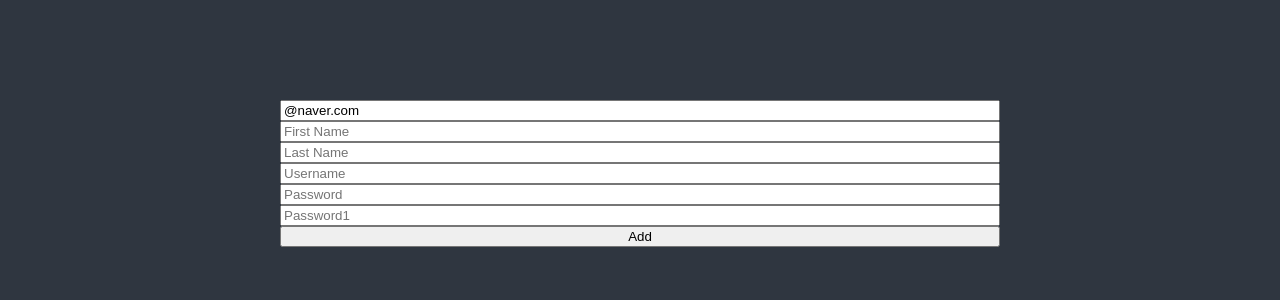
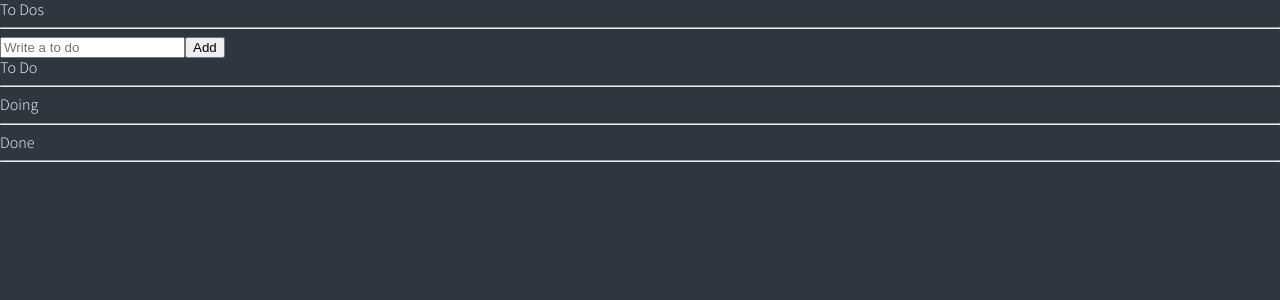
Before and after one commit to reload1bronze/react-master, a React (Create React App) app: page / in a window 1280 px wide. Shown: the top 300 px of the page. Built offline with nearby package versions, Linux system fonts and the light colour scheme.

Commit message:
#5.16 Recoil 활용하기 1. selector 설정 및 적용

```diff
--- a/src/App.tsx
+++ b/src/App.tsx
@@ -1,5 +1,5 @@
 import { createGlobalStyle } from "styled-components";
-import ToDoList from "./ToDoList";
+import ToDoList from "./components/ToDoList";
 
 const GlobalStyle = createGlobalStyle`
   @import url('https://fonts.googleapis.com/css2?family=Source+Sans+Pro:wght@300;400&display=swap');
--- a/src/ToDoList.tsx
+++ /dev/null
@@ -1,96 +0,0 @@
-import { useForm } from "react-hook-form";
-
-interface IForm {
-  email: string;
-  firstName: string;
-  lastName: string;
-  username: string;
-  password: string;
-  password1: string;
-  extraError?: string;
-}
-
-function ToDoList() {
-  const {
-    register,
-    handleSubmit,
-    formState: { errors },
-    setError,
-  } = useForm<IForm>({
-    defaultValues: {
-      email: "@naver.com",
-    },
-  });
-  const onValid = (data: IForm) => {
-    if (data.password !== data.password1) {
-      setError(
-        "password1",
-        { message: "Password are not the same" },
-        { shouldFocus: true }
-      );
-    }
-  };
-  console.log(errors);
-  return (
-    <div style={{ margin: 100, display: "flex", justifyContent: "center" }}>
-      <form
-        style={{
-          display: "flex",
-          flexDirection: "column",
-          width: 720,
-        }}
-        onSubmit={handleSubmit(onValid)}
-      >
-        <input
-          {...register("email", {
-            required: "Email is required",
-            pattern: {
-              value: /^[A-Za-z0-9._%+-]+@naver.com$/,
-              message: "Only naver.com emails allowed",
-            },
-          })}
-          placeholder="Email"
-        />
-        <span>{errors?.email?.message}</span>
-        <input
-          {...register("firstName", {
-            required: "write here",
-            validate: {
-              noNico: (value) =>
-                value.includes("nico") ? "no nicos allowed" : true,
-              noNick: (value) =>
-                value.includes("nick") ? "no nick allowed" : true,
-            },
-          })}
-          placeholder="First Name"
-        />
-        <span>{errors?.firstName?.message}</span>
-        <input
-          {...register("lastName", { required: "write here" })}
-          placeholder="Last Name"
-        />
-        <span>{errors?.lastName?.message}</span>
-        <input
-          {...register("username", { required: "write here", minLength: 10 })}
-          placeholder="Username"
-        />
-        <span>{errors?.username?.message}</span>
-        <input
-          {...register("password", { required: "write here", minLength: 5 })}
-          placeholder="Password"
-        />
-        <span>{errors?.password?.message}</span>
-        <input
-          {...register("password1", {
-            required: "Password is required",
-          })}
-          placeholder="Password1"
-        />
-        <span>{errors?.password1?.message}</span>
-        <button>Add</button>
-      </form>
-    </div>
-  );
-}
-
-export default ToDoList;
--- /dev/null
+++ b/src/atoms.tsx
@@ -0,0 +1,24 @@
+import { atom, selector } from "recoil";
+
+export interface IToDo {
+  text: string;
+  id: number;
+  category: "TO_DO" | "DOING" | "DONE";
+}
+
+export const toDoState = atom<IToDo[]>({
+  key: "toDo",
+  default: [],
+});
+
+export const toDoSelector = selector({
+  key: "toDoSelector",
+  get: ({ get }) => {
+    const toDos = get(toDoState);
+    return [
+      toDos.filter((toDo) => toDo.category === "TO_DO"),
+      toDos.filter((toDo) => toDo.category === "DOING"),
+      toDos.filter((toDo) => toDo.category === "DONE"),
+    ];
+  },
+});
--- /dev/null
+++ b/src/components/CreateToDo.tsx
@@ -0,0 +1,32 @@
+import { useForm } from "react-hook-form";
+import { useSetRecoilState } from "recoil";
+import { toDoState } from "../atoms";
+
+interface IForm {
+  toDo: string;
+}
+
+function CreateToDo() {
+  const setToDos = useSetRecoilState(toDoState);
+  const { register, handleSubmit, setValue } = useForm<IForm>();
+  const handleValid = ({ toDo }: IForm) => {
+    setToDos((oldToDos) => [
+      { text: toDo, id: Date.now(), category: "TO_DO" },
+      ...oldToDos,
+    ]);
+    setValue("toDo", "");
+  };
+  return (
+    <form onSubmit={handleSubmit(handleValid)}>
+      <input
+        {...register("toDo", {
+          required: "Please write a To Do",
+        })}
+        placeholder="Write a to do"
+      />
+      <button>Add</button>
+    </form>
+  );
+}
+
+export default CreateToDo;
--- /dev/null
+++ b/src/components/ToDo.tsx
@@ -0,0 +1,44 @@
+import React from "react";
+import { useSetRecoilState } from "recoil";
+import { IToDo, toDoState } from "../atoms";
+
+function ToDo({ text, category, id }: IToDo) {
+  const setToDos = useSetRecoilState(toDoState);
+  const onClick = (event: React.MouseEvent<HTMLButtonElement>) => {
+    const {
+      currentTarget: { name },
+    } = event;
+    setToDos((oldToDos) => {
+      const targetIndex = oldToDos.findIndex((toDo) => toDo.id === id);
+      const newToDo = { text, id, category: name as any };
+      return [
+        ...oldToDos.slice(0, targetIndex),
+        newToDo,
+        ...oldToDos.slice(targetIndex + 1),
+      ];
+    });
+  };
+
+  return (
+    <li>
+      <span>{text}</span>
+      {category !== "DOING" && (
+        <button name="DOING" onClick={onClick}>
+          Doing
+        </button>
+      )}
+      {category !== "TO_DO" && (
+        <button name="TO_DO" onClick={onClick}>
+          To Do
+        </button>
+      )}
+      {category !== "DONE" && (
+        <button name="DONE" onClick={onClick}>
+          Done
+        </button>
+      )}
+    </li>
+  );
+}
+
+export default ToDo;
--- /dev/null
+++ b/src/components/ToDoList.tsx
@@ -0,0 +1,40 @@
+import { useRecoilValue } from "recoil";
+import { toDoSelector, toDoState } from "../atoms";
+import CreateToDo from "./CreateToDo";
+import ToDo from "./ToDo";
+
+function ToDoList() {
+  // const toDos = useRecoilValue(toDoState);
+  const [toDo, doing, done] = useRecoilValue(toDoSelector);
+
+  return (
+    <div>
+      <h1>To Dos</h1>
+      <hr />
+      <CreateToDo />
+      <h2>To Do</h2>
+      <ul>
+        {toDo.map((toDo) => (
+          <ToDo key={toDo.id} {...toDo} />
+        ))}
+      </ul>
+      <hr />
+      <h2>Doing</h2>
+      <ul>
+        {doing.map((toDo) => (
+          <ToDo key={toDo.id} {...toDo} />
+        ))}
+      </ul>
+      <hr />
+      <h2>Done</h2>
+      <ul>
+        {done.map((toDo) => (
+          <ToDo key={toDo.id} {...toDo} />
+        ))}
+      </ul>
+      <hr />
+    </div>
+  );
+}
+
+export default ToDoList;
```
